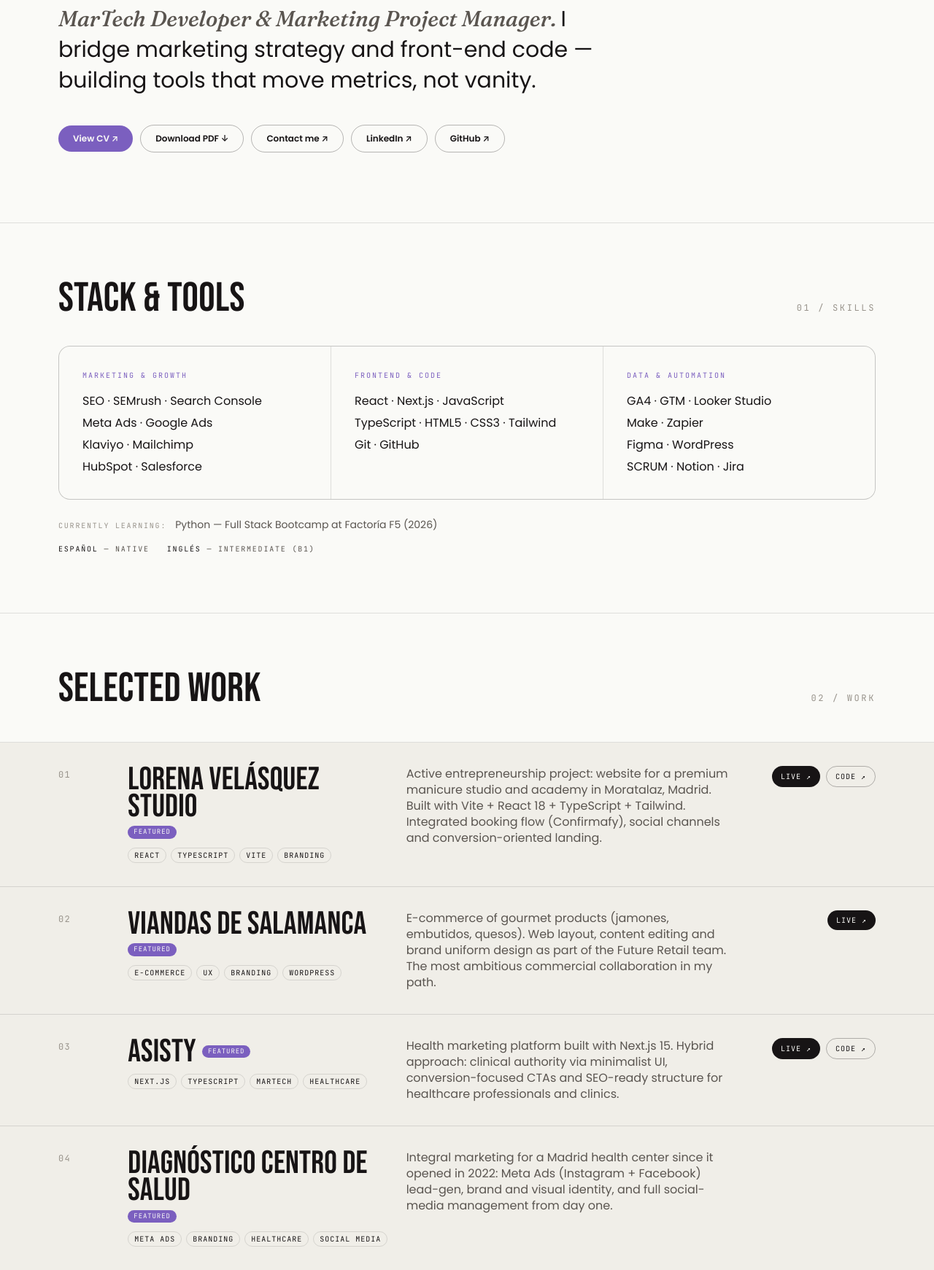
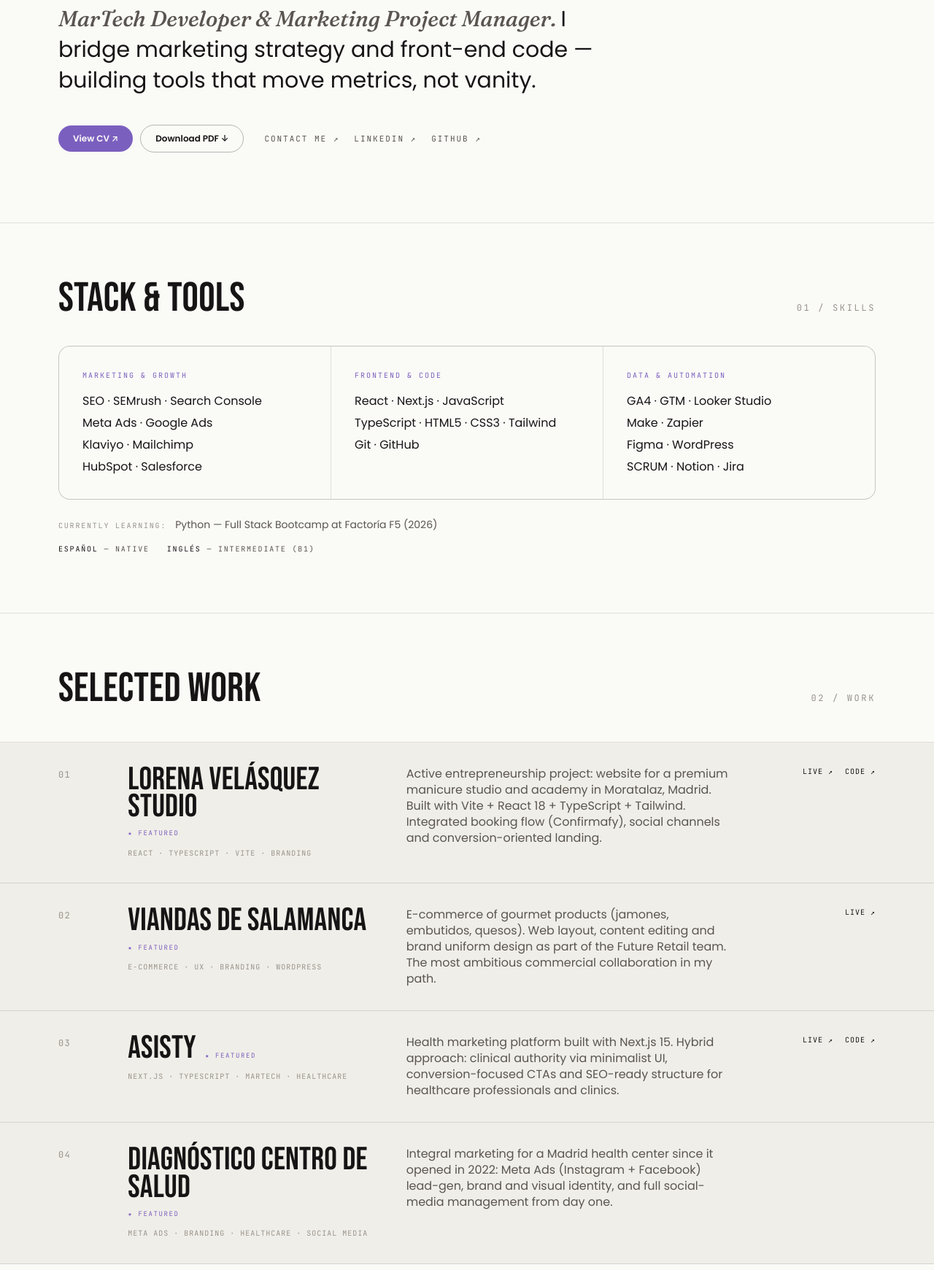
Before and after one commit to DhanaCorredor/Portfolio, a Django app: page / in a window 1280 px wide. Shown: the part 323-2064 px from the top of the page at 73% size. Run offline with Django 5.2, Linux system fonts and the light colour scheme; some libraries are stand-ins or nearby versions.

Commit message:
Limpieza visual del resto de secciones (estilo minimal coherente)
Elimina el motivo de 'pills' con borde en todo el portfolio y lo sustituye por texto ligero con separadores (como en la seccion de contacto): tags de proyectos, tech de experiencia, industrias. Hero reducido a 2 botones + enlaces de texto (Contacto/LinkedIn/GitHub). Botones Live/Code y badge Featured aligerados a texto. CSS de Tailwind reconstruido.

```diff
--- a/templates/index.html
+++ b/templates/index.html
@@ -21,6 +21,7 @@
         <span class="text-[var(--fg)] not-italic font-sans"> {% blocktranslate %}I bridge marketing strategy and front-end code — building tools that move metrics, not vanity.{% endblocktranslate %}</span>
     </p>
 
+    <div class="flex flex-wrap items-center gap-x-7 gap-y-4">
         <div class="flex flex-wrap items-center gap-2.5">
             <a href="{% url 'core:cv_marketing' %}" target="_blank" rel="noopener" class="inline-flex items-center gap-2 px-5 py-2.5 rounded-full bg-accent text-[var(--bg)] text-xs font-semibold hover:opacity-90 transition">
                 {% translate 'View CV' %} ↗
@@ -28,15 +29,12 @@
             <a href="{% static 'cv/dhana-corredor-cv-marketing.pdf' %}" download class="inline-flex items-center gap-2 px-5 py-2.5 rounded-full border border-[var(--line-strong)] text-xs font-semibold hover:border-accent hover:text-accent transition">
                 {% translate 'Download PDF' %} ↓
             </a>
-        <a href="mailto:dhanacorredor@gmail.com" class="inline-flex items-center gap-2 px-5 py-2.5 rounded-full border border-[var(--line-strong)] text-xs font-semibold hover:border-accent hover:text-accent transition">
-            {% translate 'Contact me' %} ↗
-        </a>
-        <a href="https://www.linkedin.com/in/dhanacorredor/" target="_blank" rel="noopener" class="inline-flex items-center gap-2 px-5 py-2.5 rounded-full border border-[var(--line-strong)] text-xs font-semibold hover:border-accent hover:text-accent transition">
-            LinkedIn ↗
-        </a>
-        <a href="https://github.com/DhanaCorredor" target="_blank" rel="noopener" class="inline-flex items-center gap-2 px-5 py-2.5 rounded-full border border-[var(--line-strong)] text-xs font-semibold hover:border-accent hover:text-accent transition">
-            GitHub ↗
-        </a>
+        </div>
+        <div class="flex flex-wrap items-center gap-x-5 gap-y-2 font-mono text-[11px] uppercase tracking-[0.18em] text-[var(--fg-muted)]">
+            <a href="#contact" class="link-underline hover:text-[var(--fg)] transition">{% translate 'Contact me' %} ↗</a>
+            <a href="https://www.linkedin.com/in/dhanacorredor/" target="_blank" rel="noopener" class="link-underline hover:text-[var(--fg)] transition">LinkedIn ↗</a>
+            <a href="https://github.com/DhanaCorredor" target="_blank" rel="noopener" class="link-underline hover:text-[var(--fg)] transition">GitHub ↗</a>
+        </div>
     </div>
 </section>
 
@@ -104,21 +102,21 @@
             <div class="max-w-[1200px] mx-auto px-6 md:px-10 py-6 md:py-8 grid grid-cols-12 gap-4 md:gap-6 items-start">
                 <span class="col-span-2 md:col-span-1 font-mono text-xs uppercase tracking-widest text-[var(--fg-subtle)] pt-1">{{ forloop.counter|stringformat:"02d" }}</span>
                 <div class="col-span-10 md:col-span-4">
-                    <div class="flex items-center gap-2 flex-wrap">
+                    <div class="flex items-baseline gap-3 flex-wrap">
                         <h3 class="font-display font-bold fluid-h2 tracking-tight">{{ p.title }}</h3>
-                        {% if p.featured %}<span class="font-mono text-[9px] uppercase tracking-widest px-2 py-0.5 rounded-full bg-accent text-[var(--bg)]">{% translate 'Featured' %}</span>{% endif %}
+                        {% if p.featured %}<span class="font-mono text-[9px] uppercase tracking-[0.18em] text-accent">★ {% translate 'Featured' %}</span>{% endif %}
                     </div>
-                    <div class="mt-3 flex flex-wrap gap-1.5">
-                        {% for tag in p.tags %}<span class="font-mono text-[10px] uppercase tracking-widest px-2 py-0.5 border border-[var(--line)] rounded-full">{{ tag }}</span>{% endfor %}
+                    <div class="mt-3 font-mono text-[10px] uppercase tracking-widest text-[var(--fg-subtle)] leading-relaxed">
+                        {% for tag in p.tags %}{{ tag }}{% if not forloop.last %} · {% endif %}{% endfor %}
                     </div>
                 </div>
                 <p class="col-span-12 md:col-span-5 text-[var(--fg-muted)] text-sm md:text-base leading-snug">{{ p.description }}</p>
-                <div class="col-span-12 md:col-span-2 flex flex-wrap gap-2 md:justify-end content-start">
+                <div class="col-span-12 md:col-span-2 flex flex-wrap gap-x-4 gap-y-1 md:justify-end content-start font-mono text-[10px] uppercase tracking-widest">
                     {% if p.live_url %}
-                    <a href="{{ p.live_url }}" target="_blank" rel="noopener" class="inline-flex items-center gap-1 font-mono text-[10px] uppercase tracking-widest px-3 py-1.5 rounded-full bg-[var(--fg)] text-[var(--bg)] hover:opacity-80 transition">{% translate 'Live' %} ↗</a>
+                    <a href="{{ p.live_url }}" target="_blank" rel="noopener" class="link-underline hover:text-accent transition">{% translate 'Live' %} ↗</a>
                     {% endif %}
                     {% if p.github_url %}
-                    <a href="{{ p.github_url }}" target="_blank" rel="noopener" class="inline-flex items-center gap-1 font-mono text-[10px] uppercase tracking-widest px-3 py-1.5 rounded-full border border-[var(--line-strong)] hover:border-accent hover:text-accent transition">{% translate 'Code' %} ↗</a>
+                    <a href="{{ p.github_url }}" target="_blank" rel="noopener" class="link-underline hover:text-accent transition">{% translate 'Code' %} ↗</a>
                     {% endif %}
                 </div>
             </div>
@@ -141,8 +139,8 @@
                 <span class="col-span-12 md:col-span-3 font-mono text-[11px] uppercase tracking-widest text-[var(--fg-muted)]">{{ j.period }}</span>
                 <h3 class="col-span-12 md:col-span-4 font-semibold text-base md:text-lg">{{ j.position }}</h3>
                 <p class="col-span-8 md:col-span-3 text-sm text-[var(--fg-muted)]">{{ j.company }} · {{ j.location }}</p>
-                <div class="col-span-4 md:col-span-2 flex flex-wrap gap-1 md:justify-end">
-                    {% for t in j.tech|slice:":3" %}<span class="font-mono text-[10px] uppercase px-1.5 py-0.5 border border-[var(--line)] rounded-full text-[var(--fg-muted)]">{{ t }}</span>{% endfor %}
+                <div class="col-span-4 md:col-span-2 font-mono text-[10px] uppercase tracking-widest text-[var(--fg-subtle)] md:text-right">
+                    {% for t in j.tech|slice:":3" %}{{ t }}{% if not forloop.last %} · {% endif %}{% endfor %}
                 </div>
             </li>
             {% endfor %}
@@ -189,8 +187,8 @@
                 </ul>
 
                 <p class="font-mono text-[10px] uppercase tracking-[0.22em] text-[var(--fg-subtle)] mt-6 mb-3">{% translate 'Industries' %}</p>
-                <ul class="flex flex-wrap gap-1.5">
-                    {% for ind in industries %}<li class="font-mono text-[10px] uppercase tracking-widest px-2 py-0.5 border border-[var(--line)] rounded-full">{{ ind }}</li>{% endfor %}
+                <ul class="font-mono text-[10px] uppercase tracking-widest text-[var(--fg-muted)] leading-relaxed">
+                    {% for ind in industries %}<li class="inline">{{ ind }}{% if not forloop.last %} · {% endif %}</li>{% endfor %}
                 </ul>
             </div>
         </div>
```
Also changed, not shown: theme/static/css/dist/styles.css. Lines whose indentation alone changed are shown as unchanged.
